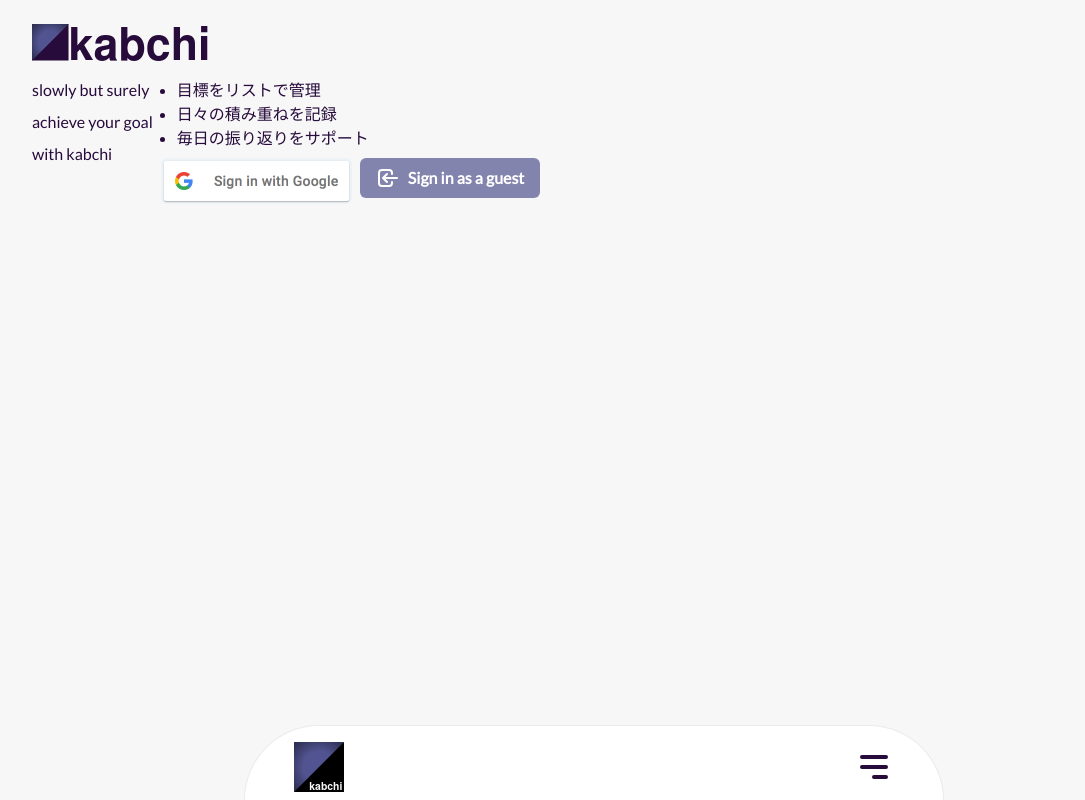
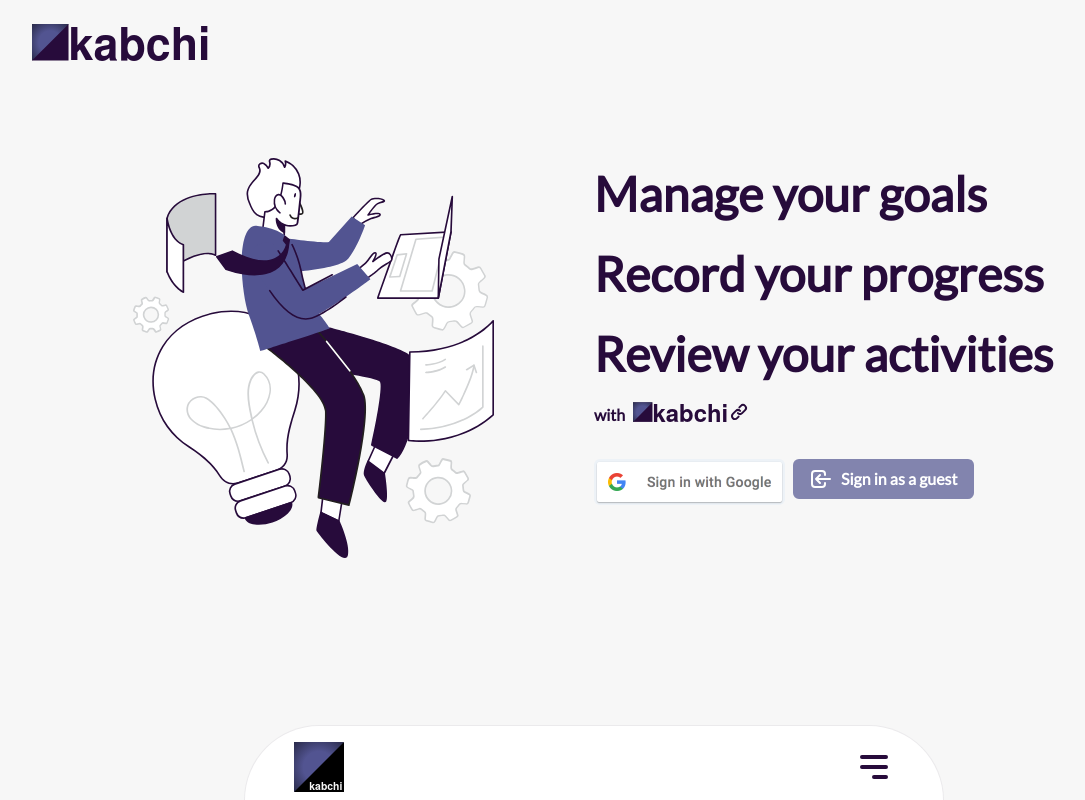
Before and after one commit to reactboy/kabchi, a Next.js app: page / in a window 1280 px wide. Shown: the whole page, without its empty margins (46-1131 px from the left). Built offline with nearby package versions, Linux system fonts and the light colour scheme; no server answers.

Commit message:
add complete top page #1

```diff
--- a/src/pages/index.tsx
+++ b/src/pages/index.tsx
@@ -1,12 +1,14 @@
 import { NextPage } from 'next'
 import { useRouter } from 'next/router'
-import { Stack, UnorderedList, ListItem } from '@chakra-ui/react'
+import { Box, Stack, Flex, Text } from '@chakra-ui/react'
+import { LinkIcon } from '@heroicons/react/solid'
 
 import { AppLayout } from 'components/layout'
 import {
   GuestSignInButton,
   GoogleSignInButton,
   Button,
+  Logo,
 } from 'components/common'
 import { WIDTH } from 'styles'
 import { useSignin } from 'utils/hooks'
@@ -18,25 +20,43 @@ const Top: NextPage = () => {
   const { signinAnnonymously, signinWithGoogle } = useSignin()
 
   return (
-    <AppLayout maxW={WIDTH['app-wide']} header={{ logoSize: 0.75 }}>
-      <Stack direction="row">
+    <AppLayout
+      maxW={WIDTH['app-wide']}
+      header={{ logoSize: 0.75 }}
+      innerOptions={{ display: 'flex', flexDir: 'row', pt: 20 }}
+    >
+      <Box
+        bgRepeat="no-repeat"
+        bgImage="/assets/images/top/hero.svg"
+        bgPos="center"
+        bgSize="contain"
+        width="100%"
+        maxH="400px"
+      />
+      <Stack width="100%" spacing="8">
         <Stack>
-          <p>slowly but surely</p>
-          <p>achieve your goal</p>
-          <p>with kabchi</p>
+          <Box as="p" fontWeight="bold" color="kbviolet.900" fontSize="5xl">
+            Manage your goals
+          </Box>
+          <Box as="p" fontWeight="bold" color="kbviolet.900" fontSize="5xl">
+            Record your progress
+          </Box>
+          <Box as="p" fontWeight="bold" color="kbviolet.900" fontSize="5xl">
+            Review your activities
+          </Box>
+          <Flex align="flex-end">
+            <Text fontWeight="bold">with</Text>
+            <Flex
+              align="center"
+              ml="2"
+              cursor="pointer"
+              onClick={() => router.push('/about')}
+            >
+              <Logo ratio={0.4} />
+              <Box as={LinkIcon} w="5" h="5" />
+            </Flex>
+          </Flex>
         </Stack>
-        <Stack>
-          <UnorderedList>
-            <ListItem>
-              <p>目標をリストで管理</p>
-            </ListItem>
-            <ListItem>
-              <p>日々の積み重ねを記録</p>
-            </ListItem>
-            <ListItem>
-              <p>毎日の振り返りをサポート</p>
-            </ListItem>
-          </UnorderedList>
         <Stack direction="row">
           {uid ? (
             <Button onClick={() => router.push('/dashboard')}>
@@ -50,7 +70,6 @@ const Top: NextPage = () => {
           )}
         </Stack>
       </Stack>
-      </Stack>
     </AppLayout>
   )
 }
```
Also changed, not shown: public/assets/images/top/hero.svg (added). Lines whose indentation alone changed are shown as unchanged.
